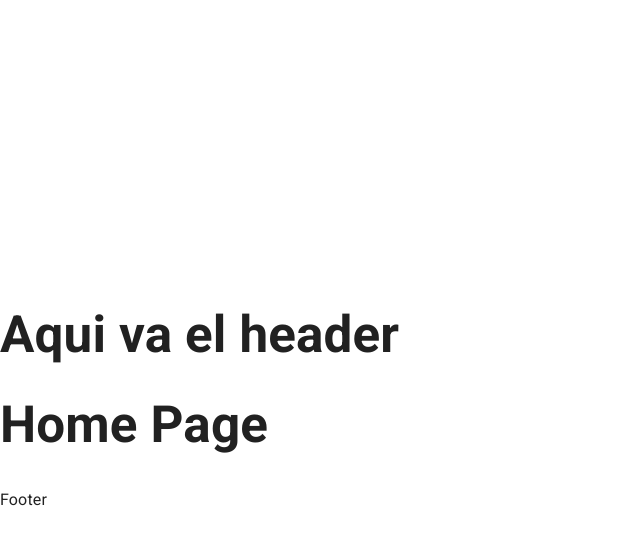
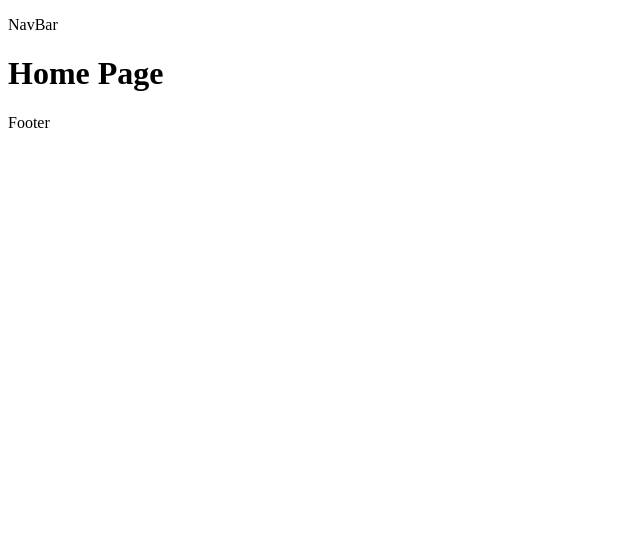
Before and after one commit to Ricardo-V-V/pokedex, a React (Vite) app: page / in a window 1280 px wide. Shown: the top 544 px of the page, without its empty margins (0-640 px from the left). Built offline with nearby package versions, Linux system fonts and the light colour scheme.

Commit message:
Remove MUI update layout

```diff
--- a/package.json
+++ b/package.json
@@ -17,10 +17,7 @@
 		"react-router-dom": "^7.1.1"
 	},
 	"devDependencies": {
-		"@emotion/react": "^11.14.0",
-		"@emotion/styled": "^11.14.0",
 		"@eslint/js": "^9.17.0",
-		"@mui/material": "^6.3.1",
 		"@vitejs/plugin-react": "^4.3.4",
 		"eslint": "^9.17.0",
 		"eslint-config-prettier": "^9.1.0",
--- a/src/App.jsx
+++ b/src/App.jsx
@@ -1,20 +1,10 @@
 import { BrowserRouter as Router, Routes, Route } from 'react-router-dom'
-import { ThemeProvider, createTheme } from '@mui/material/styles'
-import CssBaseline from '@mui/material/CssBaseline'
 import MainLayout from './components/MainLayout'
 import Home from './pages/Home'
 import Favorites from './pages/Favorites'
 
-const theme = createTheme({
-	colorSchemes: {
-		dark: true,
-	},
-})
-
 export default function App() {
 	return (
-		<ThemeProvider theme={theme}>
-			<CssBaseline />
 		<Router>
 			<Routes>
 				<Route path='/' element={<MainLayout />}>
@@ -24,6 +14,5 @@ export default function App() {
 				</Route>
 			</Routes>
 		</Router>
-		</ThemeProvider>
 	)
 }
--- a/src/components/MainLayout.jsx
+++ b/src/components/MainLayout.jsx
@@ -1,9 +1,12 @@
 import { Outlet } from 'react-router-dom'
+import Navbar from './Navbar'
 
 export default function MainLayout() {
 	return (
 		<>
-			<h1>Aqui va el header</h1>
+			<header>
+				<Navbar />
+			</header>
 			<Outlet />
 			<p>Footer</p>
 		</>
--- /dev/null
+++ b/src/components/Navbar.jsx
@@ -0,0 +1,3 @@
+export default function Navbar() {
+	return <p>NavBar</p>
+}
--- a/src/main.jsx
+++ b/src/main.jsx
@@ -1,6 +1,5 @@
 import { StrictMode } from 'react'
 import { createRoot } from 'react-dom/client'
-import './index.css'
 import App from './App.jsx'
 
 createRoot(document.getElementById('root')).render(
```
Also changed, not shown: 1 other file (tests, documents, lock files or other folders). Lines whose indentation alone changed are shown as unchanged.
